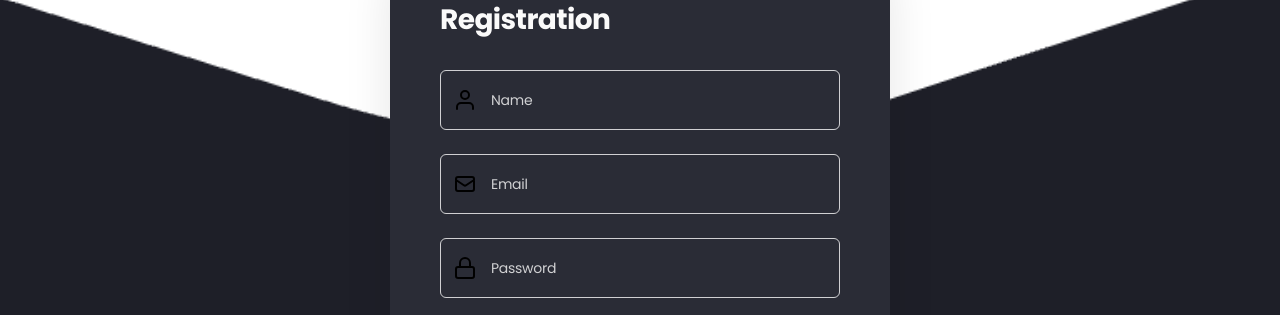
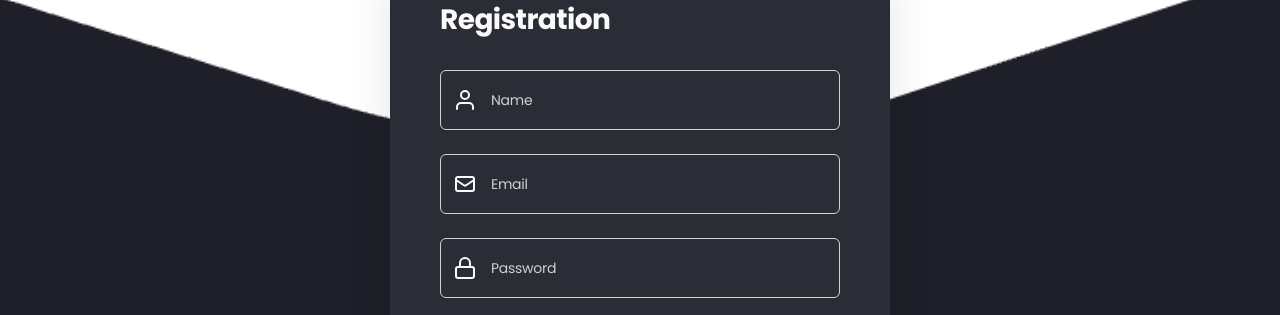
Before and after one commit to BondarViktoriia/so-yummy-front, a React (Create React App) app: page /so-yummy-front/register in a window 1280 px wide. Shown: the part 485-800 px from the top of the page. Built offline with nearby package versions, Linux system fonts and the light colour scheme.

Commit message:
change  color

```diff
--- a/src/components/Auth/Registration.styled.js
+++ b/src/components/Auth/Registration.styled.js
@@ -63,7 +63,7 @@ export const FormLabel = styled.label`
 export const IconName = styled(FiUser)`
   position: absolute;
   top: 50%;
-  /* color:  */
+  color: #fafafa;
   transform: translate(13px, -50%);
   @media screen and (min-width: 768px) {
     width: 24px;
@@ -74,7 +74,7 @@ export const IconName = styled(FiUser)`
 export const IconEmail = styled(HiOutlineMail)`
   position: absolute;
   top: 50%;
-  /* color:  */
+  color: #fafafa;
   transform: translate(13px, -50%);
   @media screen and (min-width: 768px) {
     width: 24px;
@@ -84,7 +84,7 @@ export const IconEmail = styled(HiOutlineMail)`
 export const IconPassword = styled(FiLock)`
   position: absolute;
   top: 50%;
-  /* color: */
+  color: #fafafa;
   transform: translate(13px, -50%);
   @media screen and (min-width: 768px) {
     width: 24px;
@@ -96,7 +96,7 @@ export const FormInput = styled(Field)`
   width: 100%;
   height: 45px;
   padding-left: 40px;
-  /* color: */
+  color: #fafafa;
   background-color: transparent;
   border: 1px solid #fafafa;
   border-radius: 6px;
```
